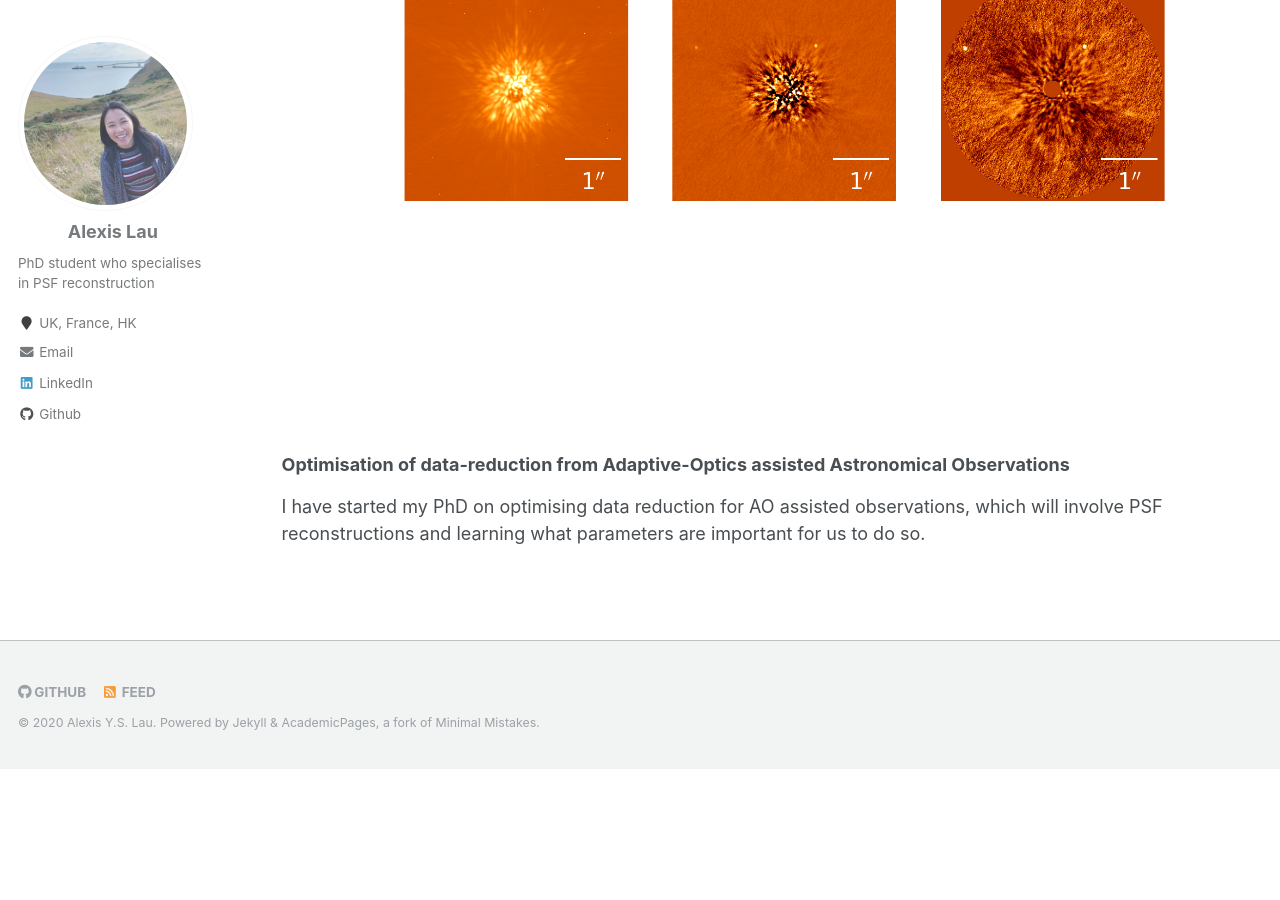
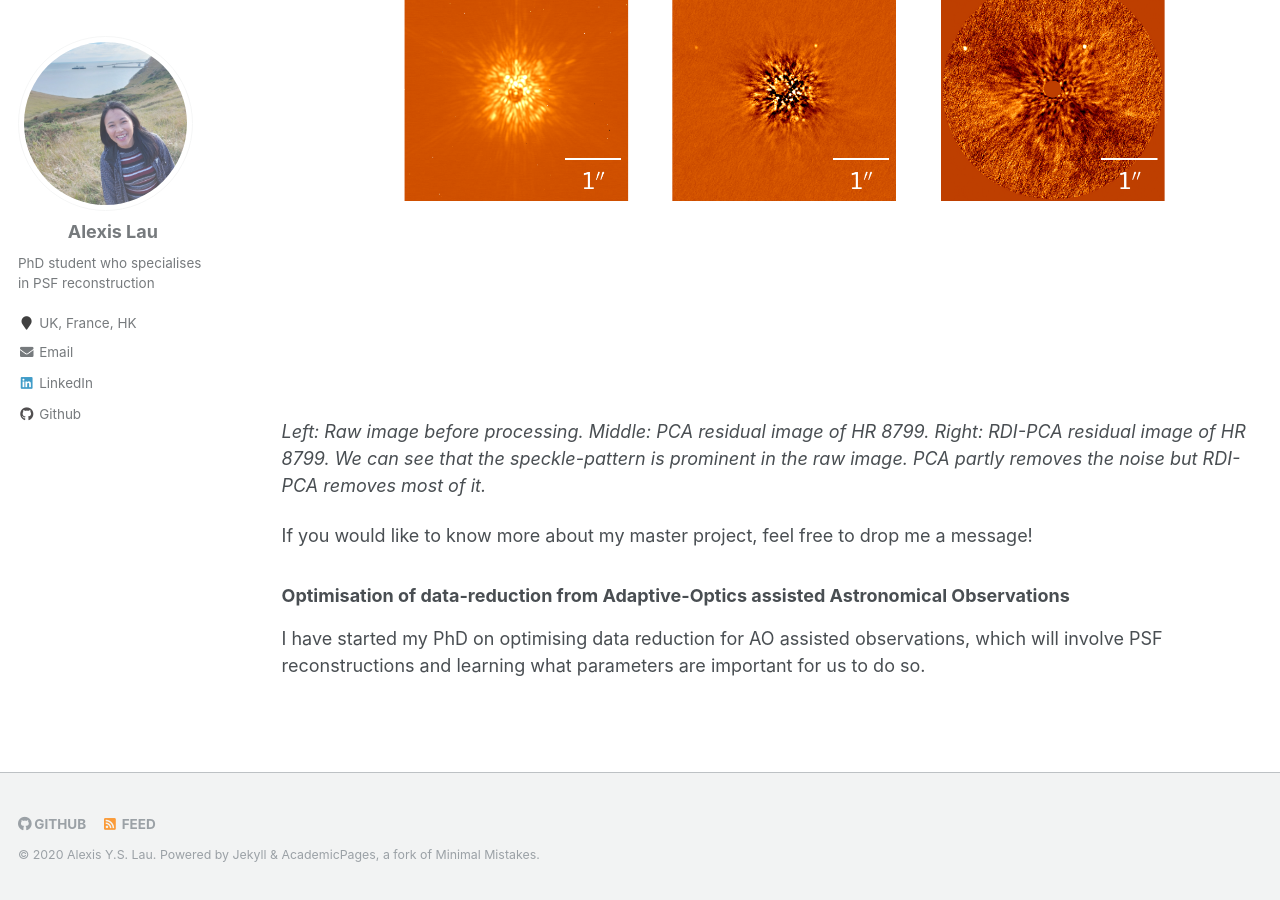
Before and after one commit to alexisyslau/_alexislau.github.io, a Jekyll site: the page built from _pages/publications.md, in a window 1280 px wide and 900 px high, scrolled down 589 px. Built offline with Jekyll 4.4.1, drawn with Linux system fonts in a browser that asks for light colours; before the commit the page ends 1358 px from its top, so only the background shows below that.

Commit message:
Added caption

```diff
--- a/_pages/publications.md
+++ b/_pages/publications.md
@@ -18,7 +18,16 @@ author_profile: true
 ### Direct Imaging of Exoplanets
 I have been working on a large direct imaging survey with [Professor Sasha Hinkley](https://emps.exeter.ac.uk/physics-astronomy/staff/sh573), obtained by the W. M. Keck Observatory. During my master, I continued worked on this dataset and investigate the possibilty on applying Reference Differential Imaging (RDI) to the survey. HR 8799 was chosen as a case study. Another website has been built to showcase the data of the survey (coming soon).
 
-<img src='/images/HR_8799.png'>
+
+<p>
+    <img src='/images/HR_8799.png' alt>
+    <em>Left: Raw image before processing. Middle: PCA residual image of HR 8799. Right: RDI-PCA residual image of HR 8799. We can see that the speckle-pattern is prominent in the raw image. PCA partly removes the noise but RDI-PCA removes most of it.</em>
+</p>
+
+
+
+
+If you would like to know more about my master project, feel free to drop me a message!
 
 ### Optimisation of data-reduction from Adaptive-Optics assisted Astronomical Observations
 I have started my PhD on optimising data reduction for AO assisted observations, which will involve PSF reconstructions and learning what parameters are important for us to do so.
```
